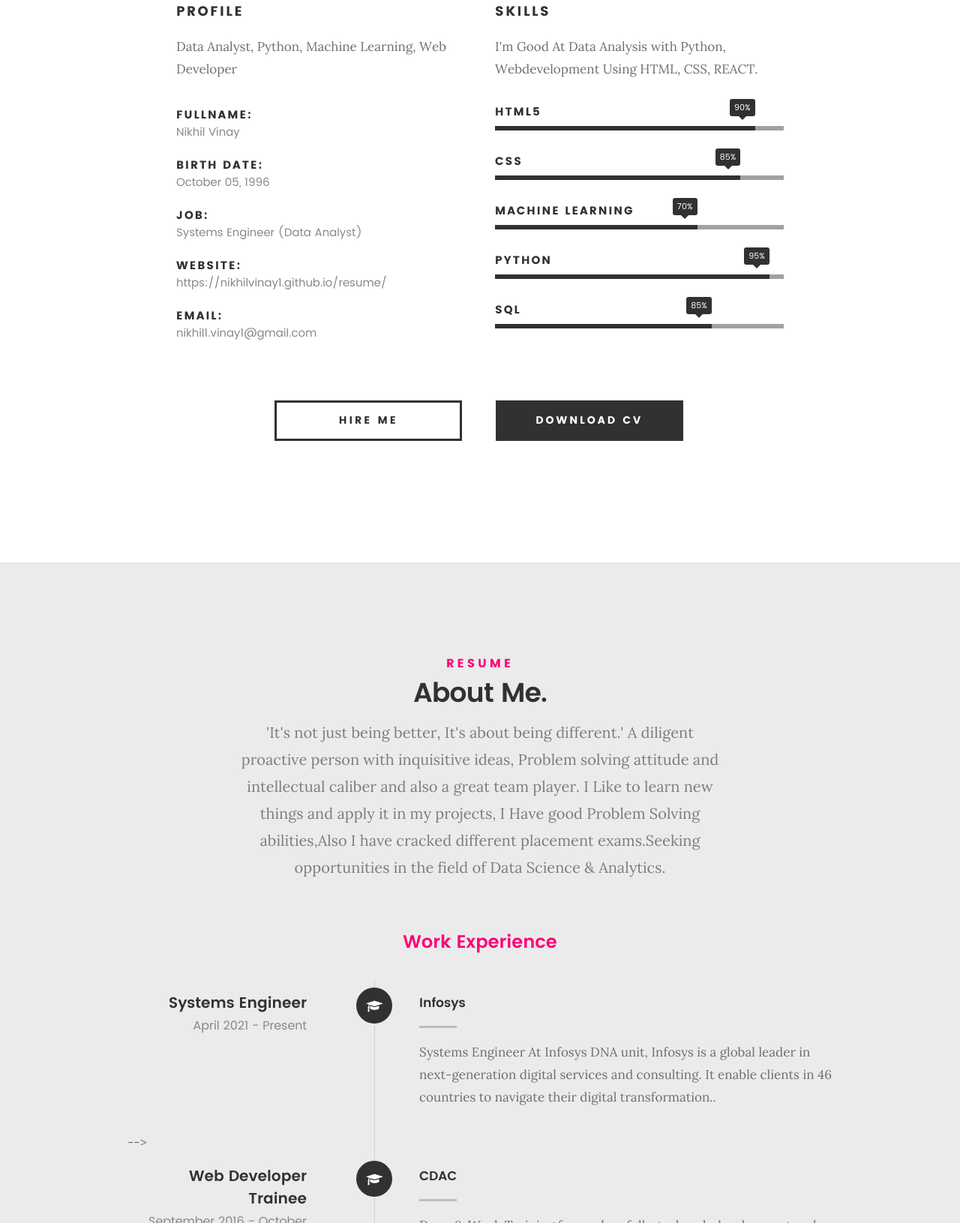
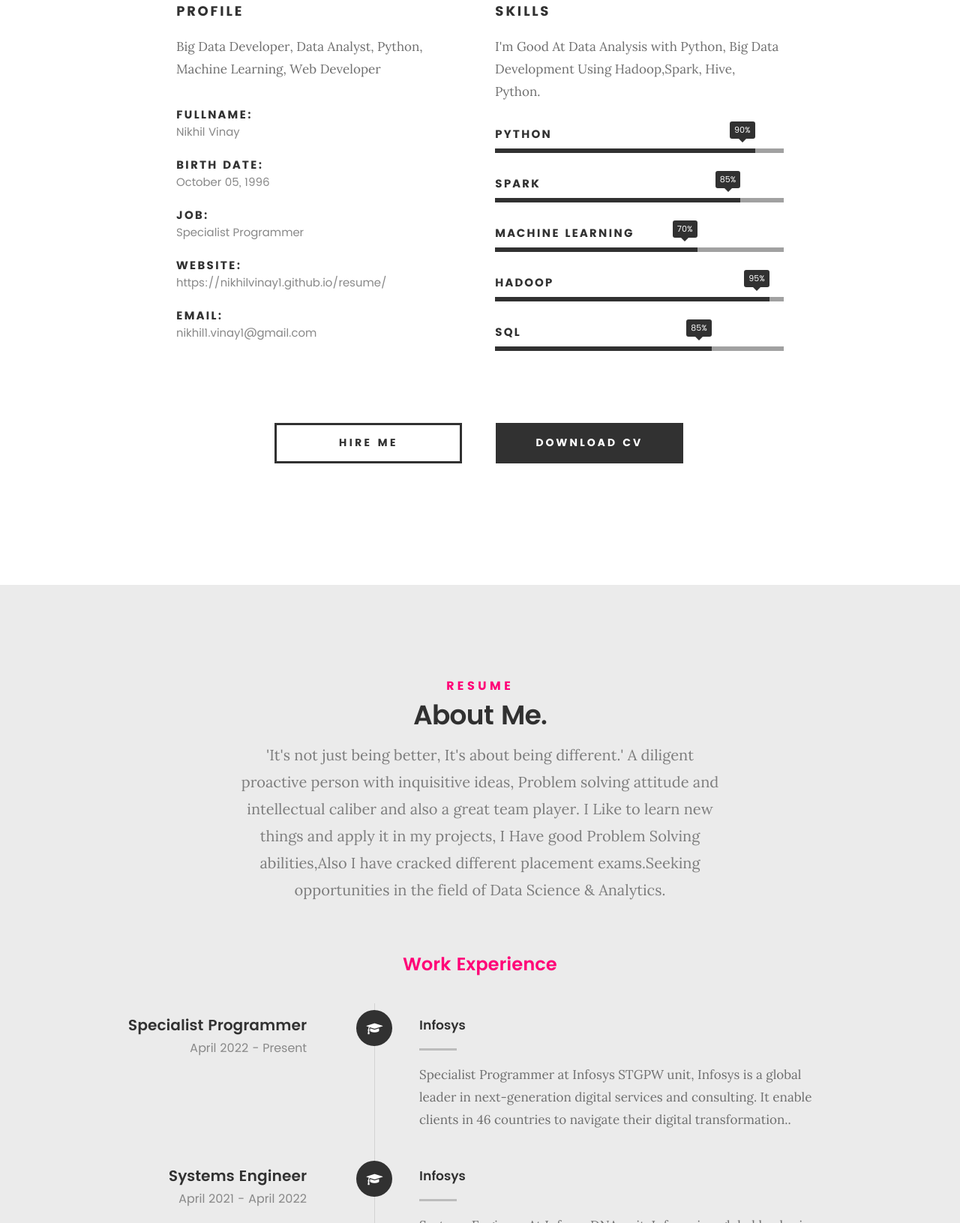
Before and after one commit to nikhilvinay1/cv, a plain HTML site: page index.html in a window 1280 px wide. Shown: the part 1169-2800 px from the top of the page at 75% size. Drawn offline with Linux system fonts and the light colour scheme; files whose address does not match are found by name.

Commit message:
Update index.html

```diff
--- a/index.html
+++ b/index.html
@@ -78,7 +78,7 @@
 
 	   			<p class="intro-position">
 	   				<span>Data Analyst</span>
-	   				<span>Web Developer</span>
+	   				<span>Big Data Developer</span>
 	   			</p>
 
 	   			<a class="button stroke smoothscroll" href="#about" title="">More About Me</a>
@@ -113,7 +113,7 @@
 
    				<img src="images/profile-pic.jpg" alt="Profile Picture">
 
-   				<p class="lead">Systems Engineer at Infosys having good knowledge of Data Science And Machine Learning.</p>
+   				<p class="lead">Specialist Programmer at Infosys having good knowledge of Big DAta, Data Science And Machine Learning.</p>
    			</div>
 
    		</div>
@@ -124,7 +124,7 @@
    		<div class="col-six tab-full">
 
    			<h3>Profile</h3>
-   			<p> Data Analyst, Python, Machine Learning, Web Developer</p>
+   			<p> Big Data Developer, Data Analyst, Python, Machine Learning, Web Developer</p>
 
    			<ul class="info-list">
    				<li>
@@ -137,7 +137,7 @@
    				</li>
    				<li>
    					<strong>Job:</strong>
-   					<span>Systems Engineer (Data Analyst)</span>
+   					<span>Specialist Programmer</span>
    				</li>
    				<li>
    					<strong>Website:</strong>
@@ -155,16 +155,16 @@
    		<div class="col-six tab-full">
 
    			<h3>Skills</h3>
-   			<p>I'm Good At Data Analysis with Python, Webdevelopment Using HTML, CSS, REACT.</p>
+   			<p>I'm Good At Data Analysis with Python, Big Data Development Using Hadoop,Spark, Hive, Python.</p>
 
 				<ul class="skill-bars">
 				   <li>
 				   	<div class="progress percent90"><span>90%</span></div>
-				   	<strong>HTML5</strong>
+				   	<strong>Python</strong>
 				   </li>
 				   <li>
 				   	<div class="progress percent85"><span>85%</span></div>
-				   	<strong>CSS</strong>
+				   	<strong>Spark</strong>
 				   </li>
 				   <li>
 				   	<div class="progress percent70"><span>70%</span></div>
@@ -172,7 +172,7 @@
 				   </li>
 				   <li>
 				   	<div class="progress percent95"><span>95%</span></div>
-				   	<strong>Python</strong>
+				   	<strong>Hadoop</strong>
 				   </li>
 				   <li>
 
@@ -222,6 +222,23 @@
    		<div class="col-twelve">
 
    			<div class="timeline-wrap">
+				<div class="timeline-block">
+
+	   				<div class="timeline-ico">
+	   					<i class="fa fa-graduation-cap"></i>
+	   				</div>
+
+	   				<div class="timeline-header">
+	   					<h3>Specialist Programmer</h3>
+	   					<p>April 2022 - Present</p>
+	   				</div>
+
+	   				<div class="timeline-content">
+	   					<h4>Infosys</h4>
+	   					<p>Specialist Programmer at Infosys STGPW unit, Infosys is a global leader in next-generation digital services and consulting. It enable clients in 46 countries to navigate their digital transformation..</p>
+	   				</div>
+
+	   			</div> <!-- /timeline-block -->
 
    				<div class="timeline-block">
 
@@ -231,7 +248,7 @@
 
 	   				<div class="timeline-header">
 	   					<h3>Systems Engineer</h3>
-	   					<p>April 2021 - Present</p>
+	   					<p>April 2021 - April 2022</p>
 	   				</div>
 
 	   				<div class="timeline-content">
@@ -248,7 +265,7 @@
 	   				</div>
 
 	   				<div class="timeline-header">
-	   					<h3>Back-end Developer</h3>
+	   					<h3>Big DAta Developer</h3>
 	   					<p>January 2021 - </p>
 	   				</div>
 
```
